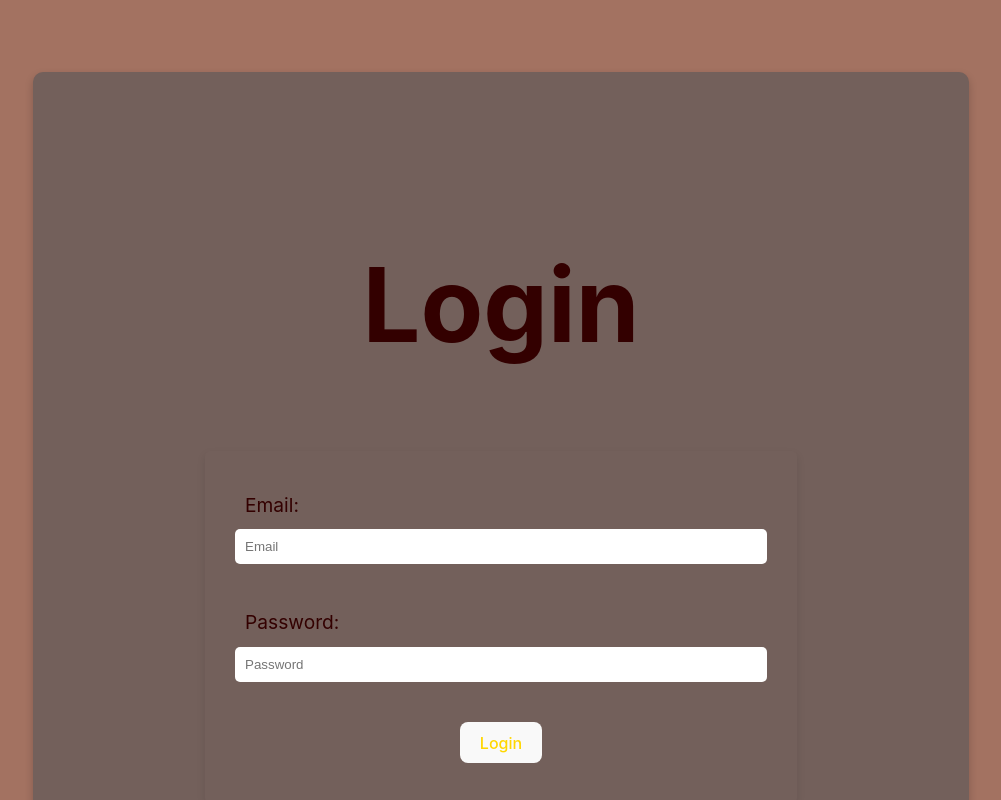
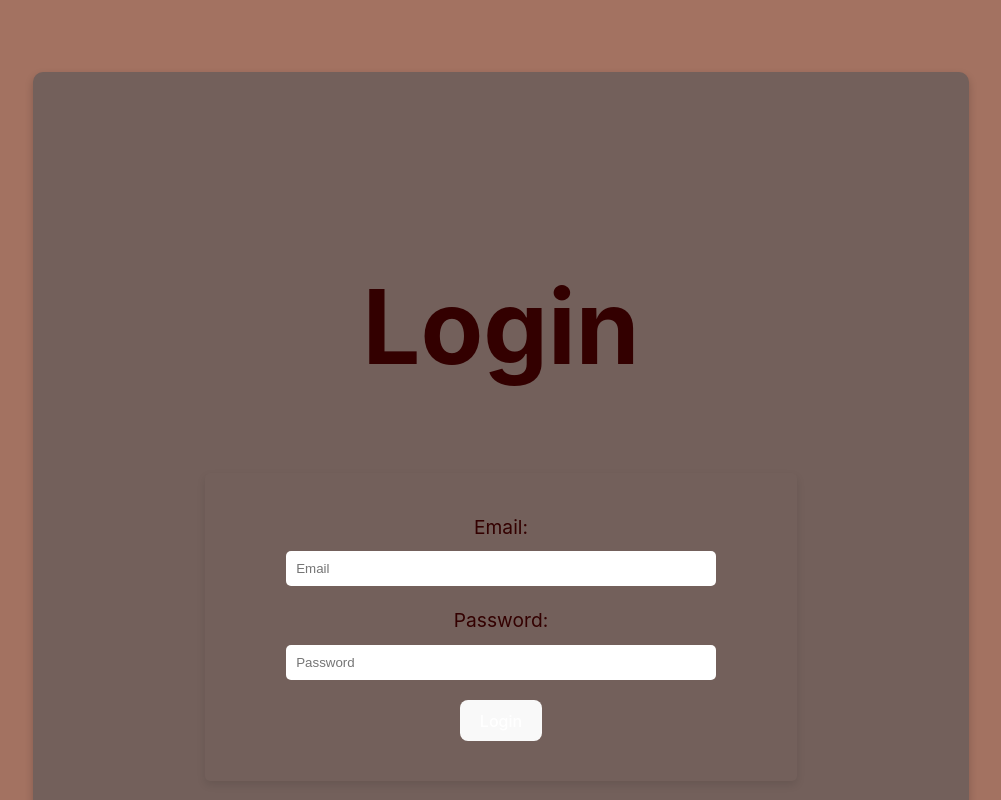
Before and after one commit to cheptoomaureen/Event-Planner-App, a React (Vite) app: page /login in a window 1280 px wide. Shown: the top 800 px of the page, without its empty margins (139-1140 px from the left). Built offline with nearby package versions, Linux system fonts and the light colour scheme.

Commit message:
Adds styling

```diff
--- a/src/LoginSignupPage.css
+++ b/src/LoginSignupPage.css
@@ -3,15 +3,15 @@
   background-color: #73605b;
   color: #330000;
   height: 100vh;
-  width: 70vw;
+  width: 70vw;  /* Slightly increase width */
   display: flex;
   flex-direction: column;
   justify-content: center;
   align-items: center;
-  padding: 20px;
-  box-shadow: 0 4px 8px rgba(0, 0, 0, 0.2);
-  border-radius: 10px;
-  margin: 5vh auto;
+  padding: 20px;  /* Add padding to create space around the content */
+  box-shadow: 0 4px 8px rgba(0, 0, 0, 0.2); /* Add a subtle shadow for depth */
+  border-radius: 10px;  /* Round the container's corners */
+  margin: 5vh auto;  /* Center the container with some margin */
 }
 
 header {
@@ -23,19 +23,14 @@ form {
   background-color: #73605b;
   padding: 40px;
   border-radius: 5px;
-  box-shadow: 0 4px 8px rgba(0, 0, 0, 0.1);
+  box-shadow: 0 4px 8px rgba(0, 0, 0, 0.1);  /* Softer shadow effect */
   width: 40vw;
-  display: flex;
-  flex-direction: column;
-  align-items: center;
 }
 
 label {
   display: block;
   margin-bottom: 10px;
   font-size: 1.2em;
-  width: 100%;
-  text-align: left;
 }
 
 input {
@@ -43,23 +38,21 @@ input {
   margin-bottom: 20px;
   border: none;
   border-radius: 5px;
-  width: 100%;
+  width: 80%;
 }
 
 button {
-  background-color: #4C0000;
-  color: #FFD700;
+  background-color: #330000;
+  color: white;  /* Change text color to white for better contrast */
   padding: 10px 20px;
   border: none;
   border-radius: 5px;
   cursor: pointer;
   font-size: 1em;
-  margin-top: 20px;
 }
 
 button:hover {
-  background-color: #660000;
-  color: #FFFFFF;
+  background-color: #550000;  /* Slightly lighter on hover */
 }
 
 .footer {
@@ -68,9 +61,9 @@ button:hover {
   width: 100%;
   text-align: center;
   color: #330000;
-  background-color: #73605b;
-  padding: 10px 0;
-  box-shadow: 0 -4px 8px rgba(0, 0, 0, 0.1);
-  border-top-left-radius: 10px;
+  background-color: #73605b;  /* Match the container background */
+  padding: 10px 0;  /* Add padding for better spacing */
+  box-shadow: 0 -4px 8px rgba(0, 0, 0, 0.1);  /* Add shadow to make the footer stand out */
+  border-top-left-radius: 10px;  /* Round the top corners of the footer */
   border-top-right-radius: 10px;
 }
```
